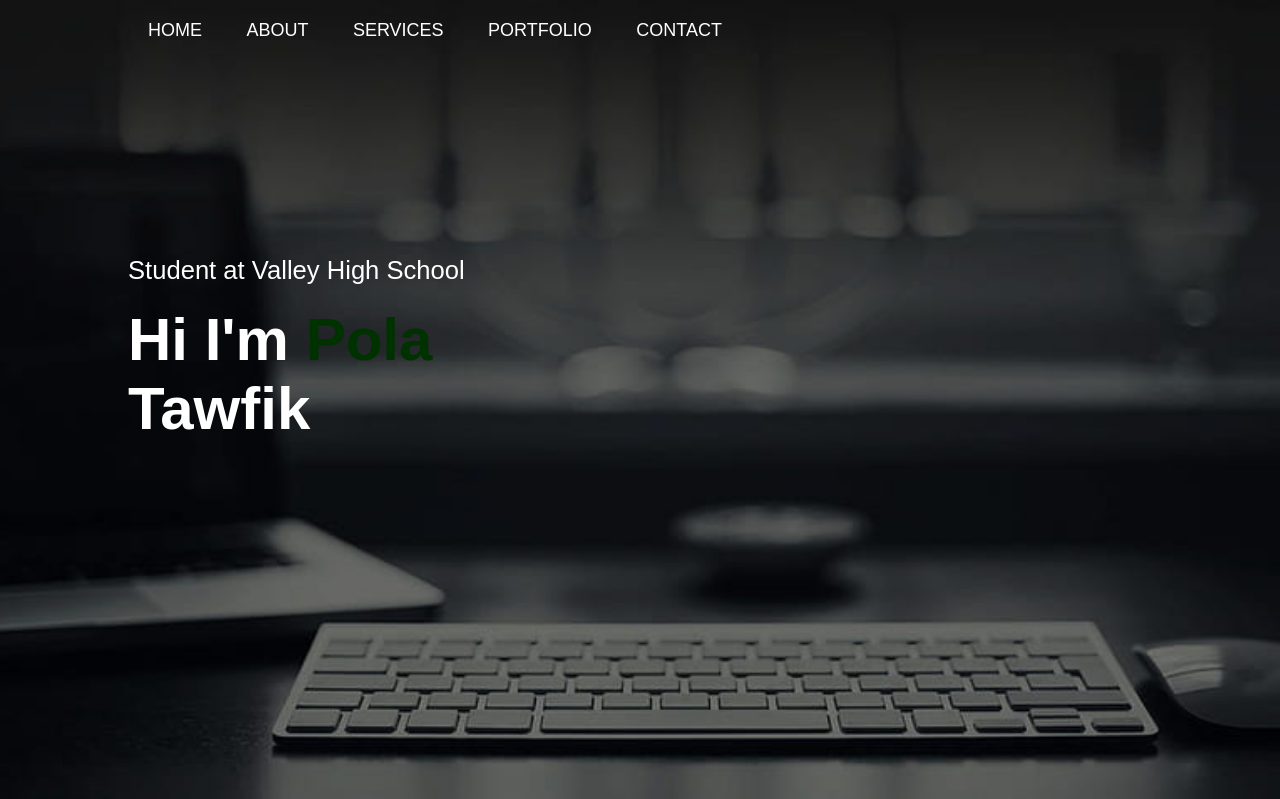
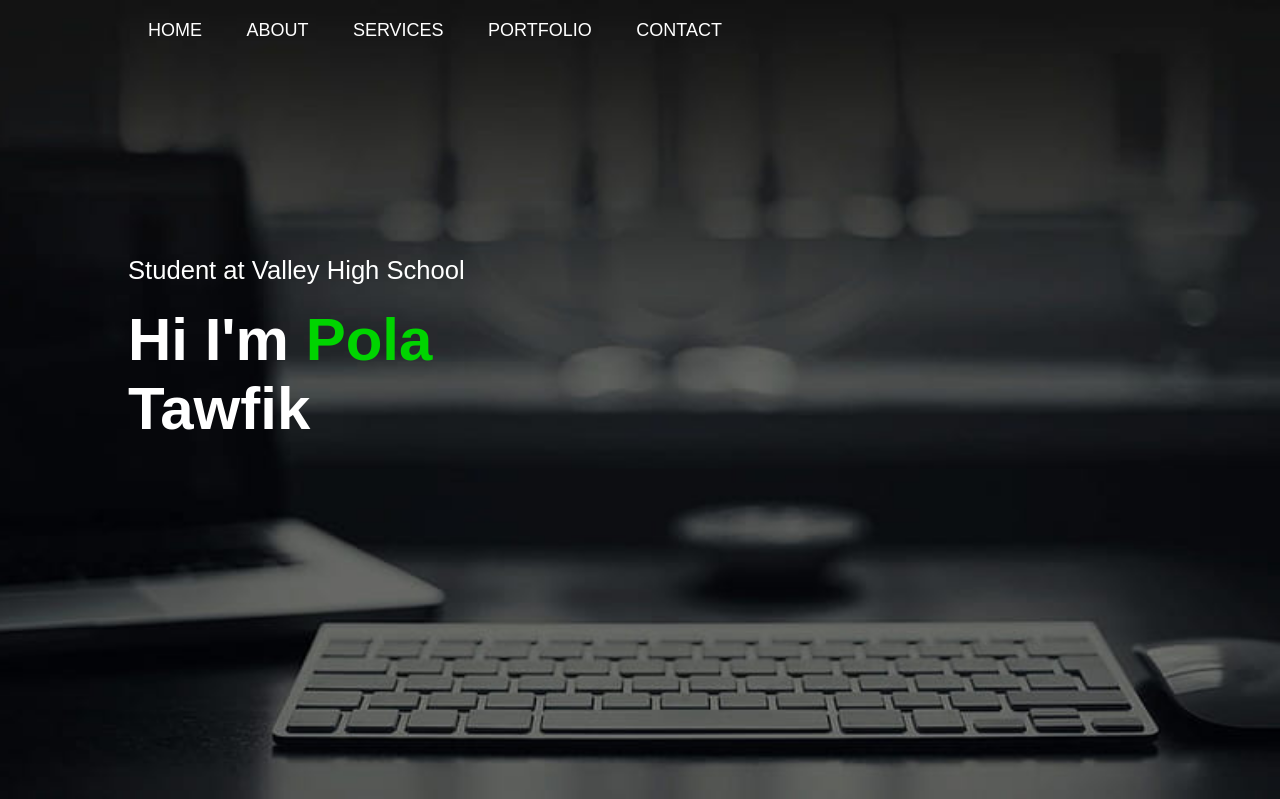
Before and after one commit to polatawfik/polatawfik.github.io, a PHP site: page / in a window 1280 px wide. Shown: the top 799 px of the page. Run offline with PHP 8.4, Linux system fonts and the light colour scheme.

Commit message:
color editing

```diff
--- a/assets/css/style.css
+++ b/assets/css/style.css
@@ -50,7 +50,7 @@ nav ul li a::after{
     content: '';
     width: 0;
     height: 3px;
-    background: #006400;
+    background: #003200;
     position: absolute;
     left: 0;
     bottom: -6px;
@@ -72,7 +72,7 @@ nav ul li a:hover::after{
 }
 
 .header-text h1 span{
-    color: #003200;
+    color: #00d400;
 }
 /* -------------about-------------- */
 #about{
```
